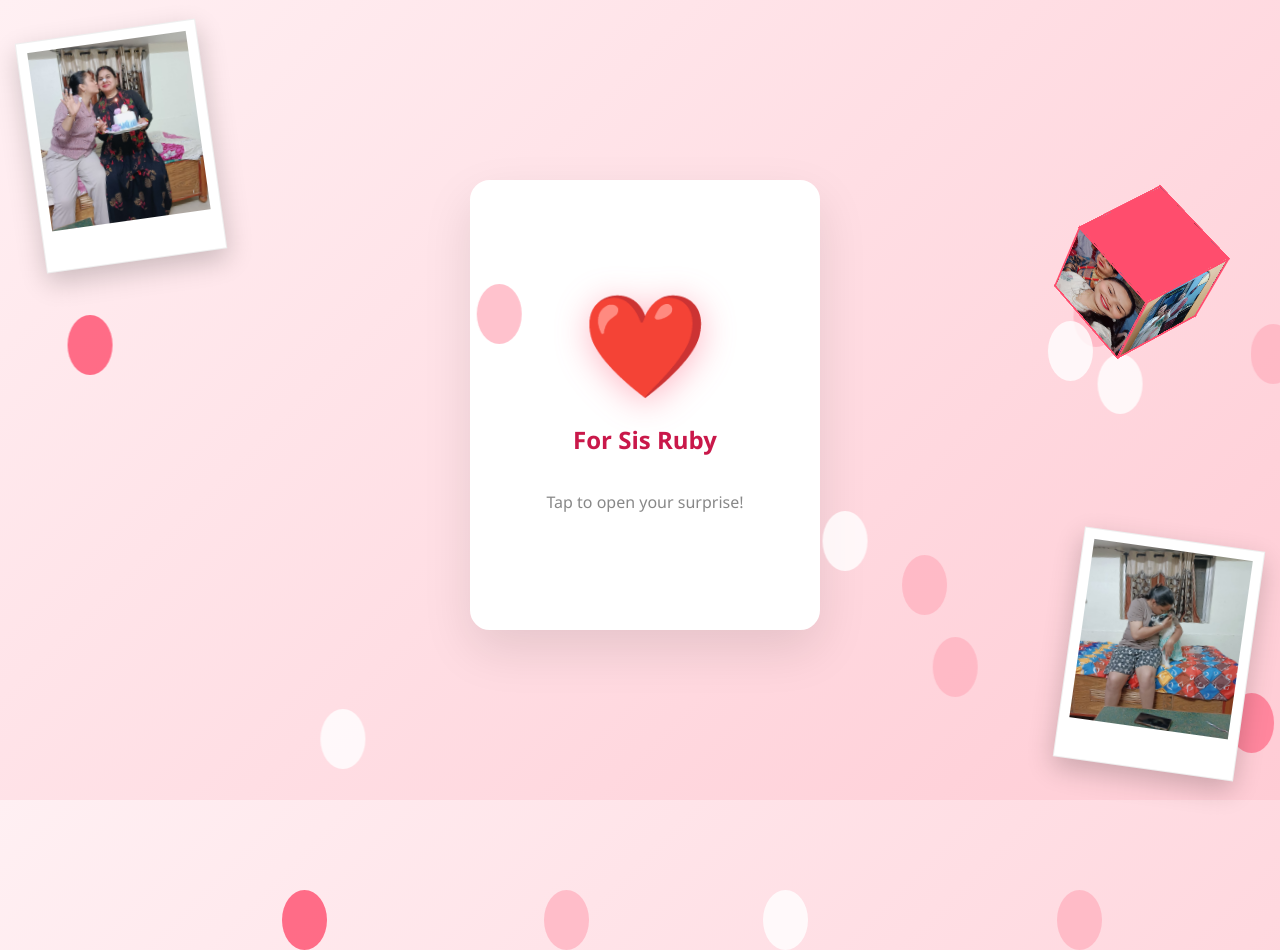
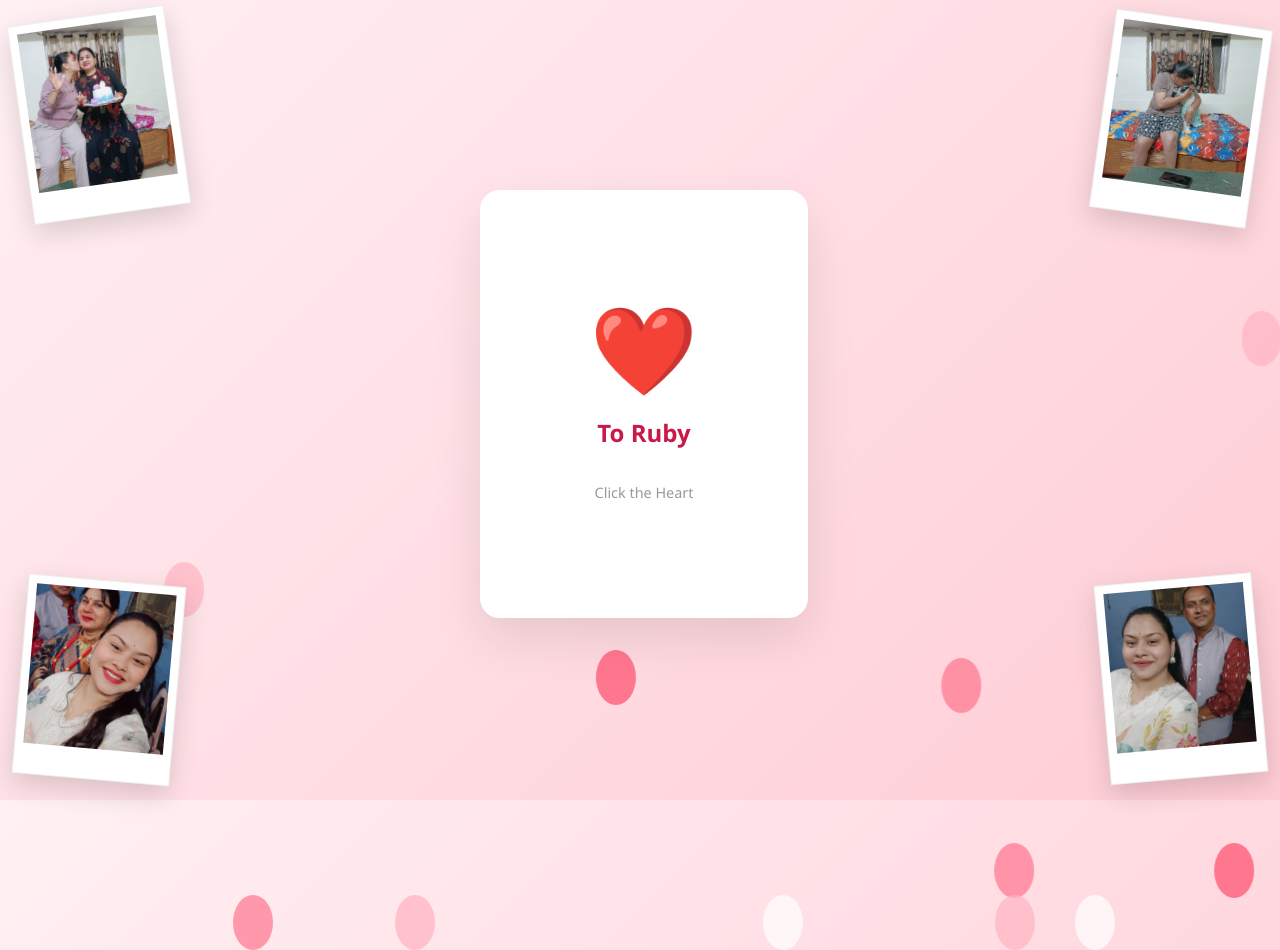
Before and after one commit to AADI-playz23/birthbay, a plain HTML site: page index.html in a window 1280 px wide. Drawn offline with Linux system fonts and the light colour scheme.

Commit message:
Update index.html

```diff
--- a/index.html
+++ b/index.html
@@ -16,7 +16,7 @@
             padding: 0;
             height: 100vh;
             background: linear-gradient(135deg, #fff0f3 0%, #ffccd5 100%);
-            font-family: 'Segoe UI', Roboto, sans-serif;
+            font-family: 'Segoe UI', sans-serif;
             display: flex;
             justify-content: center;
             align-items: center;
@@ -24,77 +24,42 @@
             perspective: 1500px;
         }
 
-        /* --- POLAROID CORNER FRAMES --- */
+        /* --- DECORATIVE PHOTO FRAMES --- */
         .frame {
             position: absolute;
-            width: 160px;
+            width: 140px;
             background: white;
-            padding: 10px 10px 35px 10px;
-            box-shadow: 0 10px 25px rgba(0,0,0,0.2);
+            padding: 8px 8px 25px 8px;
+            box-shadow: 0 10px 25px rgba(0,0,0,0.15);
             z-index: 10;
             border: 1px solid #eee;
-        }
-        .frame img { width: 100%; height: 180px; object-fit: cover; }
-
-        .top-left { top: 30px; left: 30px; transform: rotate(-8deg); }
-        .bottom-right { bottom: 30px; right: 30px; transform: rotate(8deg); }
-
-        /* --- 3D MOVING PHOTO BOX --- */
-        .box-container {
-            position: absolute;
-            width: 100px;
-            height: 100px;
-            z-index: 5;
-            animation: travelClockwise 16s linear infinite;
-            transform-style: preserve-3d;
+            transition: transform 0.3s ease;
+            animation: floatFrame 4s ease-in-out infinite;
         }
 
-        .cube {
-            width: 100%;
-            height: 100%;
-            position: relative;
-            transform-style: preserve-3d;
-            animation: rotateCube 6s infinite linear;
+        .frame img { width: 100%; height: 160px; object-fit: cover; }
+        .frame:hover { transform: scale(1.1) rotate(0deg) !important; z-index: 100; }
+
+        /* Positioning the 4 corner frames */
+        .top-left     { top: 20px; left: 20px; transform: rotate(-8deg); }
+        .top-right    { top: 20px; right: 20px; transform: rotate(8deg); animation-delay: 0.5s; }
+        .bottom-left  { bottom: 20px; left: 20px; transform: rotate(5deg); animation-delay: 1s; }
+        .bottom-right { bottom: 20px; right: 20px; transform: rotate(-5deg); animation-delay: 1.5s; }
+
+        @keyframes floatFrame {
+            0%, 100% { translateY(0); }
+            50% { transform: translateY(-10px) rotate(var(--r, 0deg)); }
         }
 
-        .face {
-            position: absolute;
-            width: 100px;
-            height: 100px;
-            background: white;
-            border: 2px solid var(--primary);
-            backface-visibility: visible;
-        }
-        .face img { width: 100%; height: 100%; object-fit: cover; }
-
-        .front  { transform: translateZ(50px); }
-        .back   { transform: rotateY(180deg) translateZ(50px); }
-        .right  { transform: rotateY(90deg) translateZ(50px); }
-        .left   { transform: rotateY(-90deg) translateZ(50px); }
-        .top    { transform: rotateX(90deg) translateZ(50px); background: var(--primary); }
-        .bottom { transform: rotateX(-90deg) translateZ(50px); background: var(--primary); }
-
-        @keyframes rotateCube {
-            0% { transform: rotateX(0deg) rotateY(0deg); }
-            100% { transform: rotateX(360deg) rotateY(360deg); }
-        }
-
-        @keyframes travelClockwise {
-            0%   { top: 10%; left: 10%; }
-            25%  { top: 10%; left: 85%; }
-            50%  { top: 80%; left: 85%; }
-            75%  { top: 80%; left: 10%; }
-            100% { top: 10%; left: 10%; }
-        }
-
-        /* --- FLIPPING ENVELOPE CARD --- */
+        /* --- FLIPPING CARD --- */
         .card-wrapper {
-            width: 340px;
-            height: 440px;
+            width: 320px;
+            height: 420px;
             cursor: pointer;
             position: relative;
             transform-style: preserve-3d;
             transition: transform 0.8s cubic-bezier(0.175, 0.885, 0.32, 1.275);
+            z-index: 50;
         }
 
         .card-wrapper.open { transform: rotateY(180deg); }
@@ -111,7 +76,7 @@
             align-items: center;
             box-shadow: 0 20px 50px rgba(0,0,0,0.1);
             background: #fff;
-            border: 5px solid white;
+            border: 4px solid white;
         }
 
         .back-side {
@@ -119,68 +84,57 @@
             padding: 30px;
             box-sizing: border-box;
             text-align: center;
-            background: #fff9fa;
+            background: #fffdfd;
         }
 
         .heart-btn {
-            font-size: 90px;
+            font-size: 80px;
             color: var(--primary);
-            cursor: pointer;
-            filter: drop-shadow(0 5px 15px rgba(255, 77, 109, 0.4));
             animation: heartbeat 1.4s infinite;
         }
 
         @keyframes heartbeat {
             0%, 100% { transform: scale(1); }
-            50% { transform: scale(1.15); }
+            50% { transform: scale(1.1); }
         }
 
-        /* --- BALLOONS --- */
+        /* --- BACKGROUND DECOR --- */
         .balloon {
             position: absolute;
             bottom: -150px;
-            width: 45px;
-            height: 60px;
+            width: 40px;
+            height: 55px;
             border-radius: 50%;
-            opacity: 0.8;
-            z-index: 1;
-            animation: floatAway 8s linear infinite;
+            opacity: 0.7;
+            animation: floatAway 9s linear infinite;
         }
+
         @keyframes floatAway {
             0% { bottom: -100px; transform: translateX(0); }
-            100% { bottom: 110vh; transform: translateX(100px); }
+            100% { bottom: 110vh; transform: translateX(80px); }
         }
     </style>
 </head>
 <body>
 
-    <div class="frame top-left"><img src="1.jpg" alt="Memory 1"></div>
-    <div class="frame bottom-right"><img src="2.jpg" alt="Memory 2"></div>
-
-    <div class="box-container">
-        <div class="cube">
-            <div class="face front"><img src="3.jpg"></div>
-            <div class="face back"><img src="4.jpg"></div>
-            <div class="face right"><img src="5.jpg"></div>
-            <div class="face left"><img src="6.jpg"></div>
-            <div class="face top"></div>
-            <div class="face bottom"></div>
-        </div>
-    </div>
+    <div class="frame top-left" style="--r: -8deg;"><img src="1.jpg" alt="Memory 1"></div>
+    <div class="frame top-right" style="--r: 8deg;"><img src="2.jpg" alt="Memory 2"></div>
+    <div class="frame bottom-left" style="--r: 5deg;"><img src="3.jpg" alt="Memory 3"></div>
+    <div class="frame bottom-right" style="--r: -5deg;"><img src="4.jpg" alt="Memory 4"></div>
 
     <div class="card-wrapper" id="bdayCard" onclick="handleFlip()">
         <div class="card-side front-side">
             <div class="heart-btn">❤️</div>
-            <h2 style="color: var(--accent); margin-top: 20px;">For Sis Ruby</h2>
-            <p style="color: #888;">Tap to open your surprise!</p>
+            <h2 style="color: var(--accent); margin-top: 15px;">To Ruby</h2>
+            <p style="color: #999; font-size: 0.9rem;">Click the Heart</p>
         </div>
         <div class="card-side back-side">
-            <h1 style="color: var(--accent); font-size: 2.2rem; margin-bottom: 10px;">Happy Birthday!</h1>
-            <p style="font-size: 1.1rem; line-height: 1.6; color: #444;">
-                To my dearest sister <strong>Ruby</strong>,<br><br>
-                Wishing you a day filled with laughter, joy, and all the things you love. You're simply the best!
+            <h1 style="color: var(--accent); margin-bottom: 10px;">Happy Birthday!</h1>
+            <p style="color: #444; line-height: 1.6;">
+                To the most amazing sister!<br><br>
+                May your year be full of happiness, coding, and success.
             </p>
-            <p style="margin-top: 20px; font-weight: bold; color: var(--primary);">~ With love, Aadi</p>
+            <p style="margin-top: 20px; font-weight: bold; color: var(--primary);">Love, Aadi</p>
         </div>
     </div>
 
@@ -194,38 +148,36 @@
         }
 
         function triggerPopper() {
-            for(let i=0; i<80; i++) {
+            for(let i=0; i<60; i++) {
                 const conf = document.createElement('div');
                 conf.style.cssText = `
-                    position: fixed; width: 10px; height: 10px;
+                    position: fixed; width: 8px; height: 8px;
                     background: hsl(${Math.random()*360}, 100%, 50%);
                     left: 50%; top: 50%; border-radius: 2px; z-index: 2000;
                 `;
                 document.body.appendChild(conf);
 
                 const angle = Math.random() * Math.PI * 2;
-                const velocity = 5 + Math.random() * 10;
-                const tx = Math.cos(angle) * 400;
-                const ty = Math.sin(angle) * 400;
+                const tx = Math.cos(angle) * (200 + Math.random() * 300);
+                const ty = Math.sin(angle) * (200 + Math.random() * 300);
 
                 conf.animate([
-                    { transform: 'translate(0,0) rotate(0)', opacity: 1 },
-                    { transform: `translate(${tx}px, ${ty}px) rotate(720deg)`, opacity: 0 }
-                ], { duration: 1500 + Math.random()*1000, easing: 'ease-out' });
+                    { transform: 'translate(0,0)', opacity: 1 },
+                    { transform: `translate(${tx}px, ${ty}px)`, opacity: 0 }
+                ], { duration: 2000, easing: 'ease-out' });
 
-                setTimeout(() => conf.remove(), 2500);
+                setTimeout(() => conf.remove(), 2000);
             }
         }
 
         // Generate Balloons
-        const colors = ['#ff4d6d', '#ff758f', '#ffb3c1', '#ffffff', '#ffccd5'];
-        for(let i=0; i<15; i++) {
+        const colors = ['#ff4d6d', '#ff758f', '#ffb3c1', '#ffffff'];
+        for(let i=0; i<12; i++) {
             const b = document.createElement('div');
             b.className = 'balloon';
             b.style.left = Math.random() * 100 + 'vw';
             b.style.backgroundColor = colors[Math.floor(Math.random()*colors.length)];
-            b.style.animationDelay = Math.random() * 8 + 's';
-            b.style.animationDuration = 6 + Math.random() * 4 + 's';
+            b.style.animationDelay = Math.random() * 10 + 's';
             document.body.appendChild(b);
         }
     </script>
```
